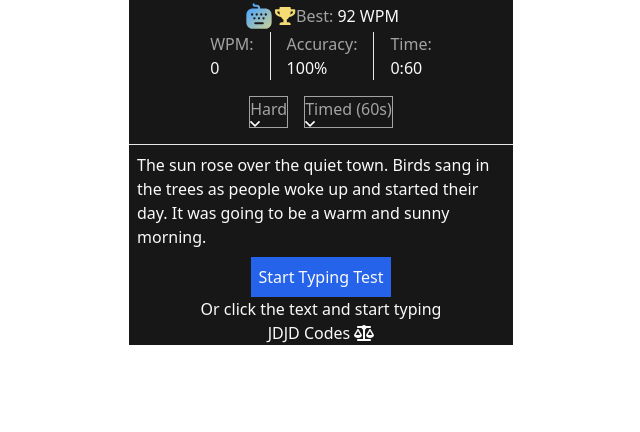
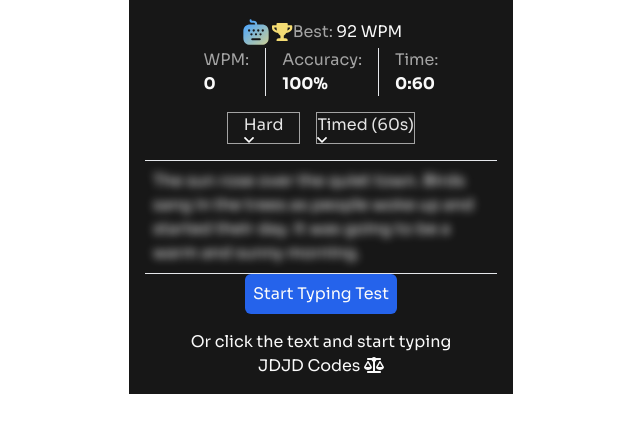
Before and after one commit to uconnwomensbball/typing-speed-test-app, a React (Vite) app: page / in a window 1280 px wide. Shown: the top 432 px of the page, without its empty margins (319-959 px from the left). Built offline with nearby package versions, Linux system fonts and the light colour scheme.

Commit message:
28 Apr 26 - feat: retrieve random passage based on user's difficulty selection; initial restart test button functionality; styles: initial results screen

```diff
--- a/index.html
+++ b/index.html
@@ -2,7 +2,7 @@
 <html lang="en">
   <head>
     <meta charset="UTF-8" />
-    <link rel="icon" type="image/svg+xml" href="/favicon.svg" />
+    <link rel="icon" type="image/png" href="src/assets/images/favicon.png" />
     <meta name="viewport" content="width=device-width, initial-scale=1.0" />
     <title>typing-speed-test-app</title>
   </head>
--- a/src/App.jsx
+++ b/src/App.jsx
@@ -4,27 +4,53 @@ import { FontAwesomeIcon } from '@fortawesome/react-fontawesome'
 import { faScaleBalanced } from '@fortawesome/free-solid-svg-icons'
 
 function App() {
-  console.log(data)
-  const [isInitialScreen, setInitialScreen] = useState(true)
+
+  const [isInitialScreen, setIsInitialScreen] = useState(true)
+  const [isResultsScreen, setIsResultsScreen] = useState(false)
+  const [isFirstTest, setIsFirstTest] = useState(false)
+  const [isTestOver, setIsTestOver] = useState(false)
   const [isDifficultyMenuDisplayed, setIsDifficultyMenuDisplayed] = useState(false)
   const [isTestTypeMenuDisplayed, setIsTypeTestMenuDisplayed] = useState(false)
   const [passage, setPassage] = useState(data.easy[0].text)
-  const [passageDifficulty, setPassageDifficulty] = useState("hard")
-  const [testType, setTestType] = useState("timed")
+  const [passageDifficulty, setPassageDifficulty] = useState("Hard")
+  const [testType, setTestType] = useState("Timed (60s)")
   const [randomNumber, setRandomNumber] = useState(null)
+  const [timer, setTimer] = useState(60)
 
 //the below function is not working correctly
   function startTest(){
-    setInitialScreen(false)
+    setIsInitialScreen(false)
     const randomNumber = Math.floor(Math.random()*10)
     console.log(randomNumber)
 
-    //setPassage(data[passageDifficulty][randomNumber])
-    console.log(passage)
-  }
+
+    setPassage(data[passageDifficulty.toLowerCase()][randomNumber].text)
+
+
+//need to fix this setInterval and create an id
+    if (testType === "Timed (60s)"){
+      const intervalId = setInterval(()=>{
+        setTimer(prevTime=>prevTime-1)
+        if (timer === 0){
+          setTimer(0)
+          return
+        }
+      },1000)
+
+        //clearInterval(intervalId)
+
+      }
+
+    }
+
+//complete the resultsHeader logic
+let resultsHeader
+if (isFirstTest){
+  resultsHeader = "Baseline Established!"
+}
 
   return (
-    <div className="bg-neutral-900 flex flex-col justify-center items-center max-w-sm m-auto">
+    <div className="bg-neutral-900 flex flex-col justify-center items-center max-w-sm m-auto font-soraReg p-4">
 
       <header className="flex flex-row justify-between items-center">
         <img src="src\assets\images\logo-small.svg"/>
@@ -38,60 +64,80 @@ function App() {
         <nav className="flex flex-row gap-4 mb-4">
           <div>
             <p className="text-neutral-400">WPM:</p>
-            <p className="text-neutral-50">0</p>
+            <p className="text-neutral-50 font-soraBold">0</p>
           </div>
           <div className="border-l border-r pl-4 pr-4">
             <p className="text-neutral-400">Accuracy:</p>
-            <p className="text-neutral-50">100%</p>
+            <p className="text-neutral-50 font-soraBold">100%</p>
           </div>
           <div>
             <p className="text-neutral-400">Time:</p>
-            <p className="text-neutral-50">0:60</p>
+            <p className="text-neutral-50 font-soraBold">0:{timer}</p>
           </div>
         </nav>
 
           <div className="flex flex-row justify-center items-center gap-4 mb-4">
-            <div className="border border-neutral-400 pointer" onClick={()=>setIsDifficultyMenuDisplayed(prevVal=>!prevVal)}>
-              <p className="text-neutral-400">Hard</p>
+            <div className="flex flex-col">
+            <div className="border border-neutral-400 pointer pr-4 pl-4" onClick={()=>setIsDifficultyMenuDisplayed(prevVal=>!prevVal)}>
+              <p className="text-neutral-200">{passageDifficulty}</p>
               <img src="src\assets\images\icon-down-arrow.svg"/>
             </div>
-            {isDifficultyMenuDisplayed && <div className="flex flex-col justify-center items-center border text-neutral-50">
+            {isDifficultyMenuDisplayed && <div className="flex flex-col justify-center items-center border text-neutral-50 bg-neutral-800">
               <div className="flex flex-row justify-center items-center">
-                  <input type="radio" name="difficulty" value="easy"  checked={passageDifficulty === "easy"? true: false} onChange={()=>setPassageDifficulty("easy")}></input>
+                  <input type="radio" name="difficulty" value="easy"  checked={passageDifficulty === "Easy"? true: false} onChange={()=>setPassageDifficulty("Easy")}></input>
                   <p>Easy</p>
               </div>
-              <div className="flex flex-row justify-center items-center">
-                <input type="radio" name="difficulty" value="medium"  checked={passageDifficulty === "medium"? true: false} onChange={()=>setPassageDifficulty("medium")}></input>
+              <div className="flex flex-row justify-center items-center border-t border-b">
+                <input type="radio" name="difficulty" value="medium"  checked={passageDifficulty === "Medium"? true: false} onChange={()=>setPassageDifficulty("Medium")}></input>
                 <p>Medium</p>
               </div>
               <div className="flex flex-row justify-center items-center">
-                <input type="radio" name="difficulty" value="hard" checked={passageDifficulty === "hard"? true: false} onChange={()=>setPassageDifficulty("hard")}></input>
+                <input type="radio" name="difficulty" value="hard" checked={passageDifficulty === "Hard"? true: false} onChange={()=>setPassageDifficulty("Hard")}></input>
                 <p>Hard</p>
               </div>
             </div>}
+            </div>
 
+          <div className="flex flex-col">
             <div className="border border-neutral-400 pointer" onClick={()=>setIsTypeTestMenuDisplayed(prevVal=>!prevVal)}>
-              <p className="text-neutral-400">Timed (60s)</p>
+              <p className="text-neutral-200">Timed (60s)</p>
               <img src="src\assets\images\icon-down-arrow.svg" />
             </div>
-            {isTestTypeMenuDisplayed && <div className="text-neutral-50">
-              <div className="flex flex-row justify-center items-center">
-                <input type="radio" name="test-type" value="timed" checked={testType==="timed"? true: false} onChange={()=>setTestType("timed")}></input>
+            {isTestTypeMenuDisplayed && <div className="text-neutral-50 bg-neutral-800">
+              <div className="flex flex-row justify-center items-center border-b">
+                <input type="radio" name="test-type" value="timed" checked={testType==="Timed (60s)"? true: false} onChange={()=>setTestType("Timed (60s)")}></input>
                 <p>Timed (60s)</p>
               </div>
               <div className="flex flex-row justify-center items-center">
-                <input type="radio" name="test-type" value="passage" checked={testType==="passage"? true: false} onChange={()=>setTestType("passage")}></input>
+                <input type="radio" name="test-type" value="passage" checked={testType==="Passage"? true: false} onChange={()=>setTestType("Passage")}></input>
                 <p>Passage</p>
               </div>
             </div>}
+          </div>
         </div>
 
-        <div className="text-neutral-50 border-t p-2">
-          <p>{passage}</p>
+        <div className="text-neutral-50 border-t border-b p-2">
+          <p className={isInitialScreen? "blur-sm": ""}>{passage}</p>
         </div>
+        {!isInitialScreen && <button className="flex flex-row gap-2 text-neutral-50 bg-neutral-800 mt-4 mb-4 p-2 rounded-md" onClick={()=>{setIsInitialScreen(true)}}>Restart Test <img src="src/assets/images/icon-restart.svg"/></button>}
         {isInitialScreen && <div className="flex flex-col justify-center items-center">
-          <button className="text-neutral-50 bg-blue-600 p-2" onClick={startTest}>Start Typing Test</button>
+          <button className="text-neutral-50 bg-blue-600 p-2 rounded-md mb-4" onClick={startTest}>Start Typing Test</button>
           <p className="text-neutral-50">Or click the text and start typing</p>
+        </div>}
+        {isResultsScreen && <div>
+        <img src={isFirstTest? "src/assets/images/icon-new-pb.svg": "src/assets/images/icon-completed.svg"}/>
+        <h1>{resultsHeader}</h1>
+        <p></p>
+        <div className="border">
+          <p>WPM</p>
+        </div>
+        <div className="border">
+          <p>Accuracy</p>
+        </div>
+        <div className="border">
+          <p>Characters</p>
+        </div>
+        <button></button>
         </div>}
       </main>
       <footer className="text-neutral-50">JDJD Codes <FontAwesomeIcon icon={faScaleBalanced}/></footer>
--- a/src/index.css
+++ b/src/index.css
@@ -1,3 +1,18 @@
 @tailwind base;
 @tailwind components;
 @tailwind utilities;
+
+@font-face {
+  font-family: 'sora-regular';
+  src: url('./assets/fonts/Sora/static/Sora-Regular.ttf') format('truetype');
+}
+
+@font-face {
+  font-family: 'sora-semi-bold';
+  src: url('./assets/fonts/Sora/static/Sora-SemiBold.ttf') format('truetype');
+}
+
+@font-face {
+  font-family: 'sora-bold';
+  src: url('./assets/fonts/Sora/static/Sora-Bold.ttf') format('truetype');
+}
--- a/tailwind.config.js
+++ b/tailwind.config.js
@@ -2,7 +2,13 @@
 module.exports = {
   content: ["./src/**/*.{js,jsx,ts,tsx}"],
   theme: {
-    extend: {},
+    extend: {
+      fontFamily: {
+        soraReg: ['sora-regular', 'sans-serif'],
+        soraSemiBold: ['sora-semi-bold','sans-serif'],
+        soraBold: ['sora-bold', 'sans-serif']
+      },
+    },
   },
   plugins: [],
 }
```
Also changed, not shown: src/assets/images/favicon-32x32.png (deleted), src/assets/images/favicon.png (added).
